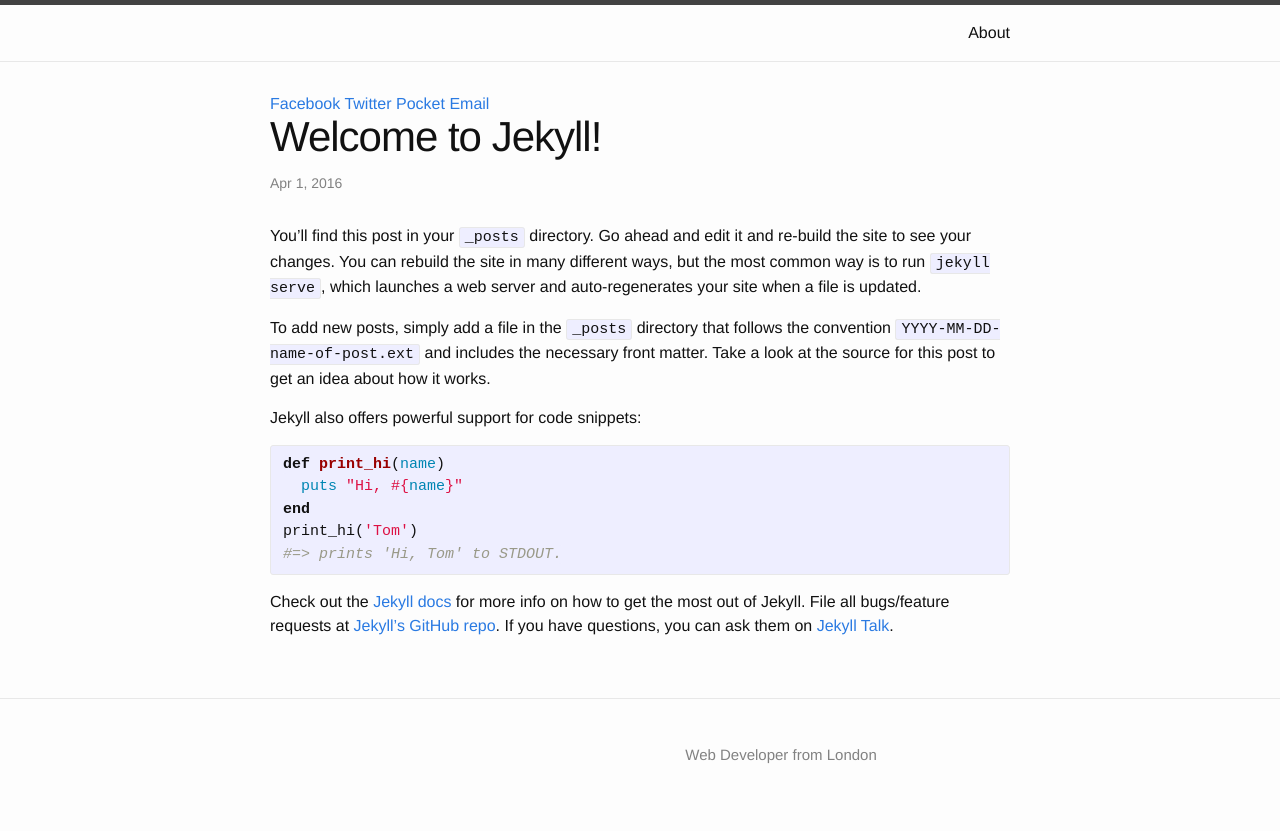
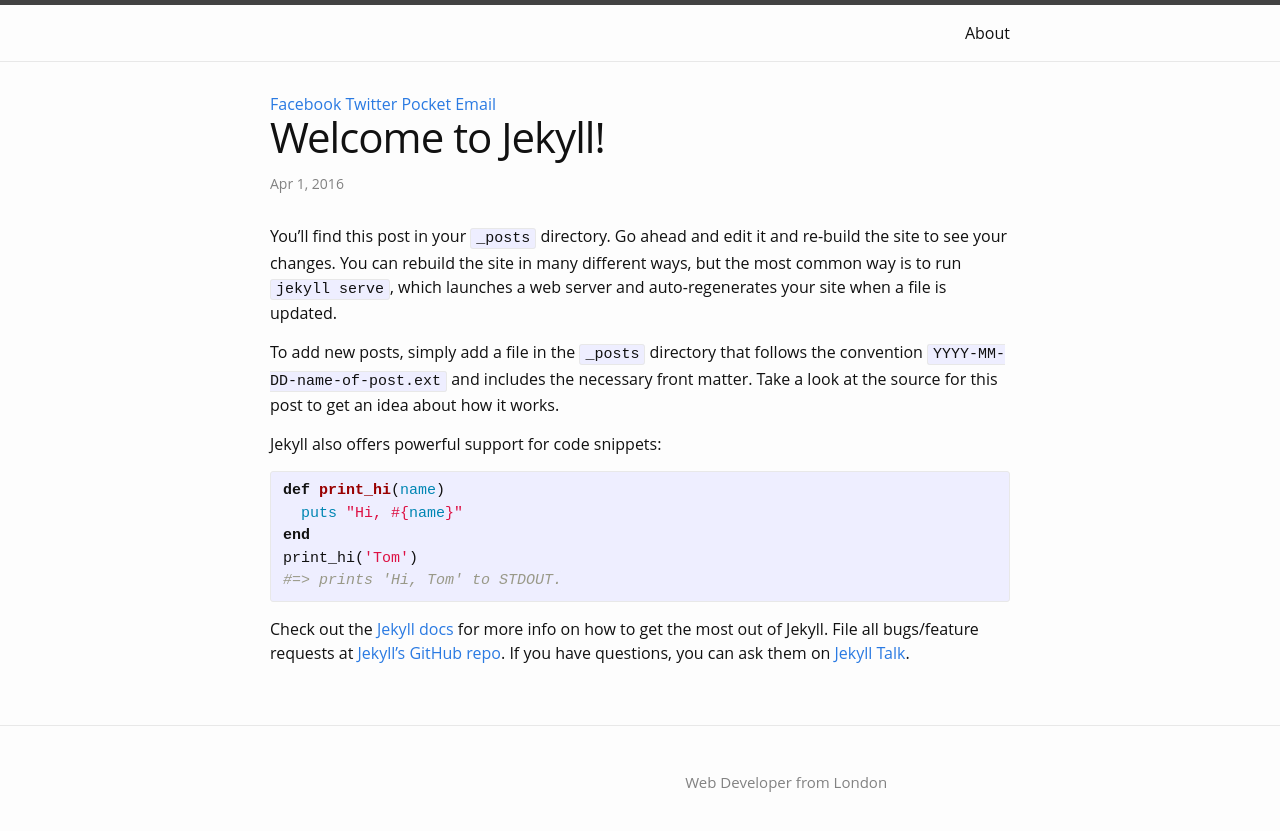
Before and after one commit to andywd7/andywd7.github.com, a Jekyll site: the page built from _posts/2016-04-01-welcome-to-jekyll.markdown, in a window 1280 px wide. Shown: the top 831 px of the page. Built offline with Jekyll 4.4.1, drawn with Linux system fonts in a browser that asks for light colours.

Commit message:
added Open Sans

```diff
--- a/css/main.scss
+++ b/css/main.scss
@@ -6,7 +6,7 @@
 
 
 // Our variables
-$base-font-family: "Helvetica Neue", Helvetica, Arial, sans-serif;
+$base-font-family: "Open Sans", "Helvetica Neue", Helvetica, Arial, sans-serif;
 $base-font-size:   16px;
 $base-font-weight: 400;
 $small-font-size:  $base-font-size * 0.875;
```
